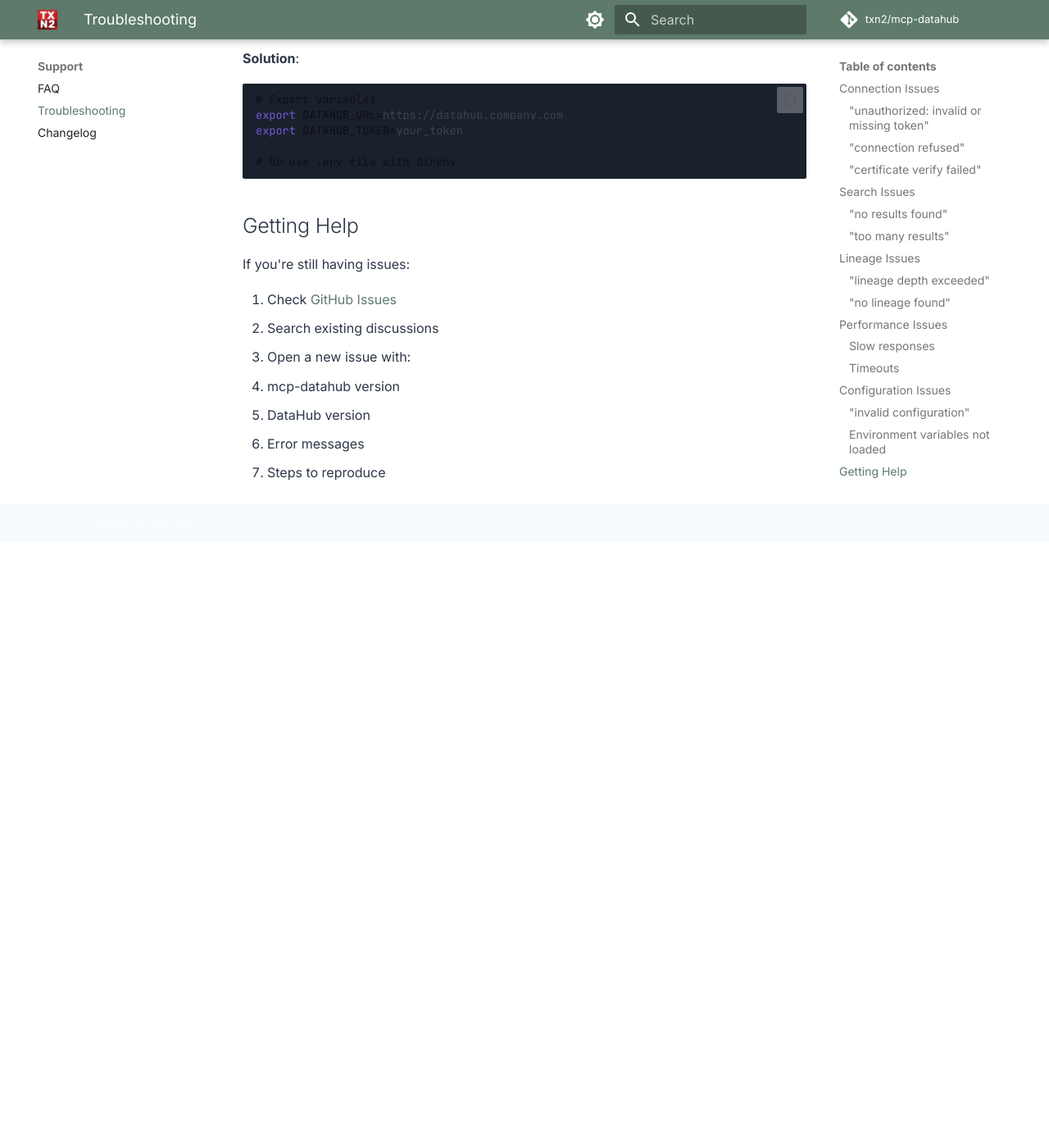
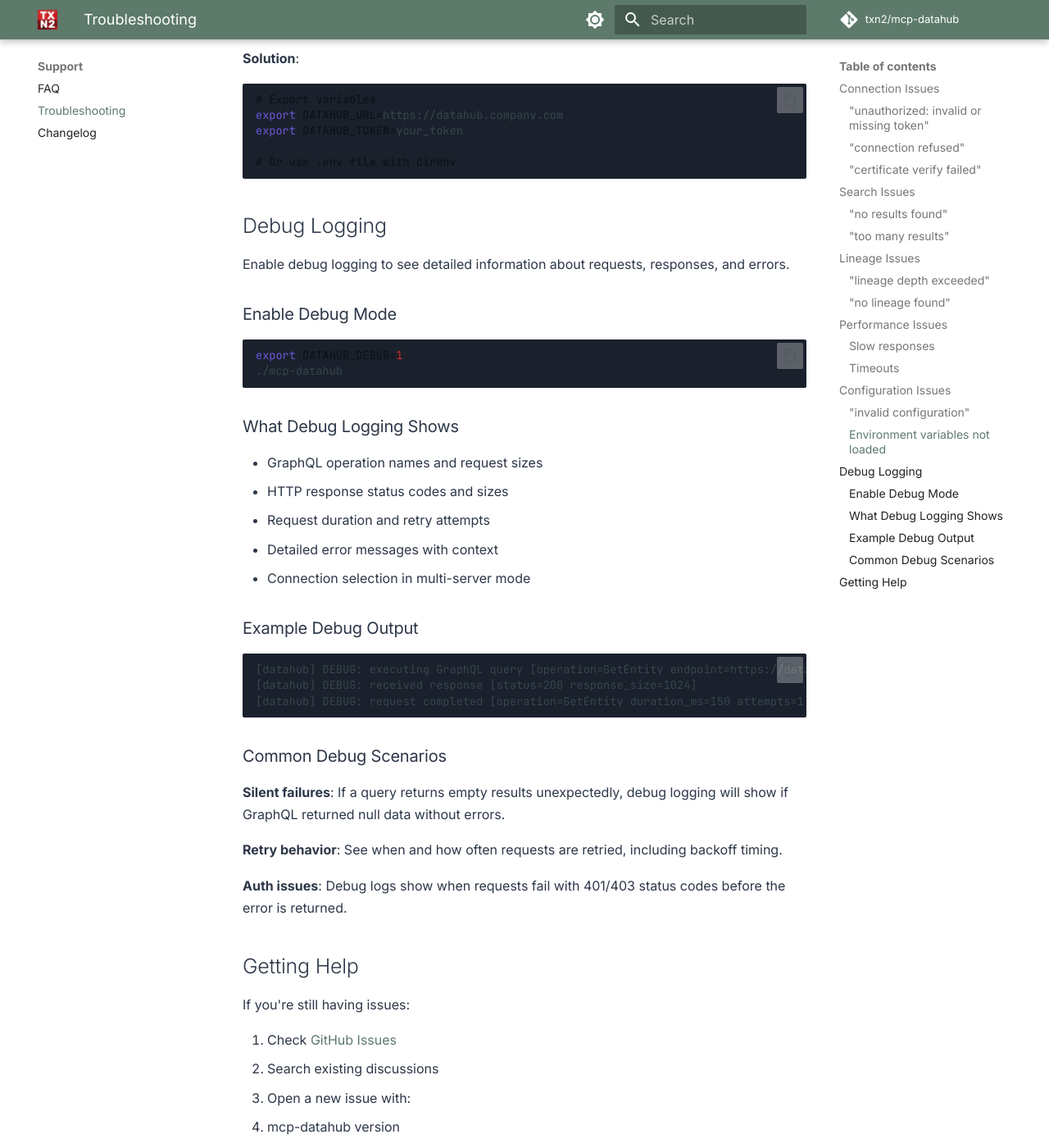
Before and after one commit to txn2/mcp-datahub, an MkDocs documentation site: the page built from docs/support/troubleshooting.md, in a window 1280 px wide and 1400 px high, scrolled down 2341 px. Shown: the whole window at 82% size. Built offline with MkDocs 1.6.1 and Material for MkDocs 9.7.7, drawn with Linux system fonts in a browser that asks for light colours; comment, search, counter and statistics services are not loaded; before the commit the page ends 3001 px from its top, so only the background shows below that.

````diff
--- a/docs/support/troubleshooting.md
+++ b/docs/support/troubleshooting.md
@@ -113,6 +113,41 @@ export DATAHUB_TOKEN=your_token
 # Or use .env file with direnv
 ```
 
+## Debug Logging
+
+Enable debug logging to see detailed information about requests, responses, and errors.
+
+### Enable Debug Mode
+
+```bash
+export DATAHUB_DEBUG=1
+./mcp-datahub
+```
+
+### What Debug Logging Shows
+
+- GraphQL operation names and request sizes
+- HTTP response status codes and sizes
+- Request duration and retry attempts
+- Detailed error messages with context
+- Connection selection in multi-server mode
+
+### Example Debug Output
+
+```
+[datahub] DEBUG: executing GraphQL query [operation=GetEntity endpoint=https://datahub.example.com/api/graphql request_size=256]
+[datahub] DEBUG: received response [status=200 response_size=1024]
+[datahub] DEBUG: request completed [operation=GetEntity duration_ms=150 attempts=1]
+```
+
+### Common Debug Scenarios
+
+**Silent failures**: If a query returns empty results unexpectedly, debug logging will show if GraphQL returned null data without errors.
+
+**Retry behavior**: See when and how often requests are retried, including backoff timing.
+
+**Auth issues**: Debug logs show when requests fail with 401/403 status codes before the error is returned.
+
 ## Getting Help
 
 If you're still having issues:
````
